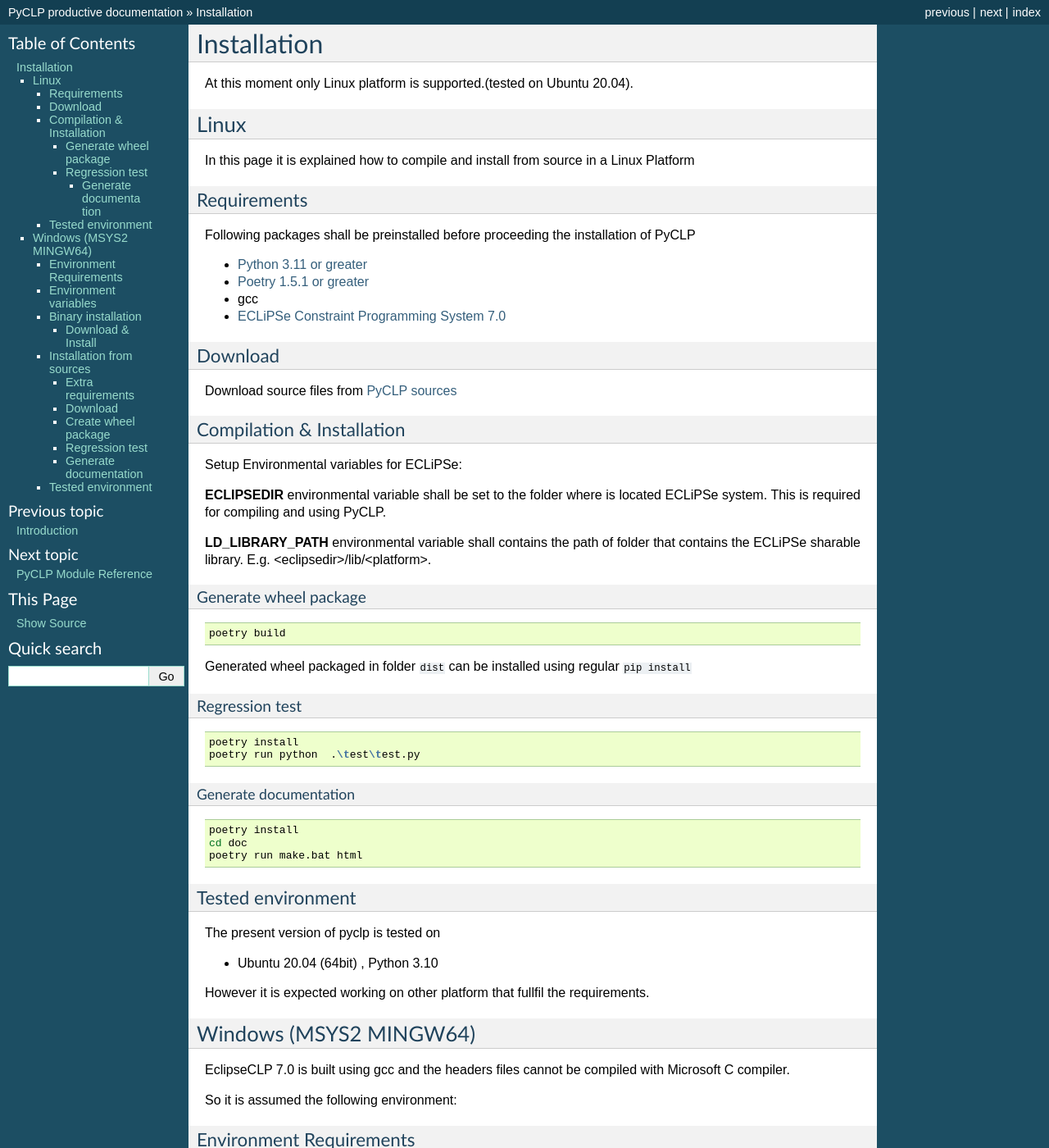
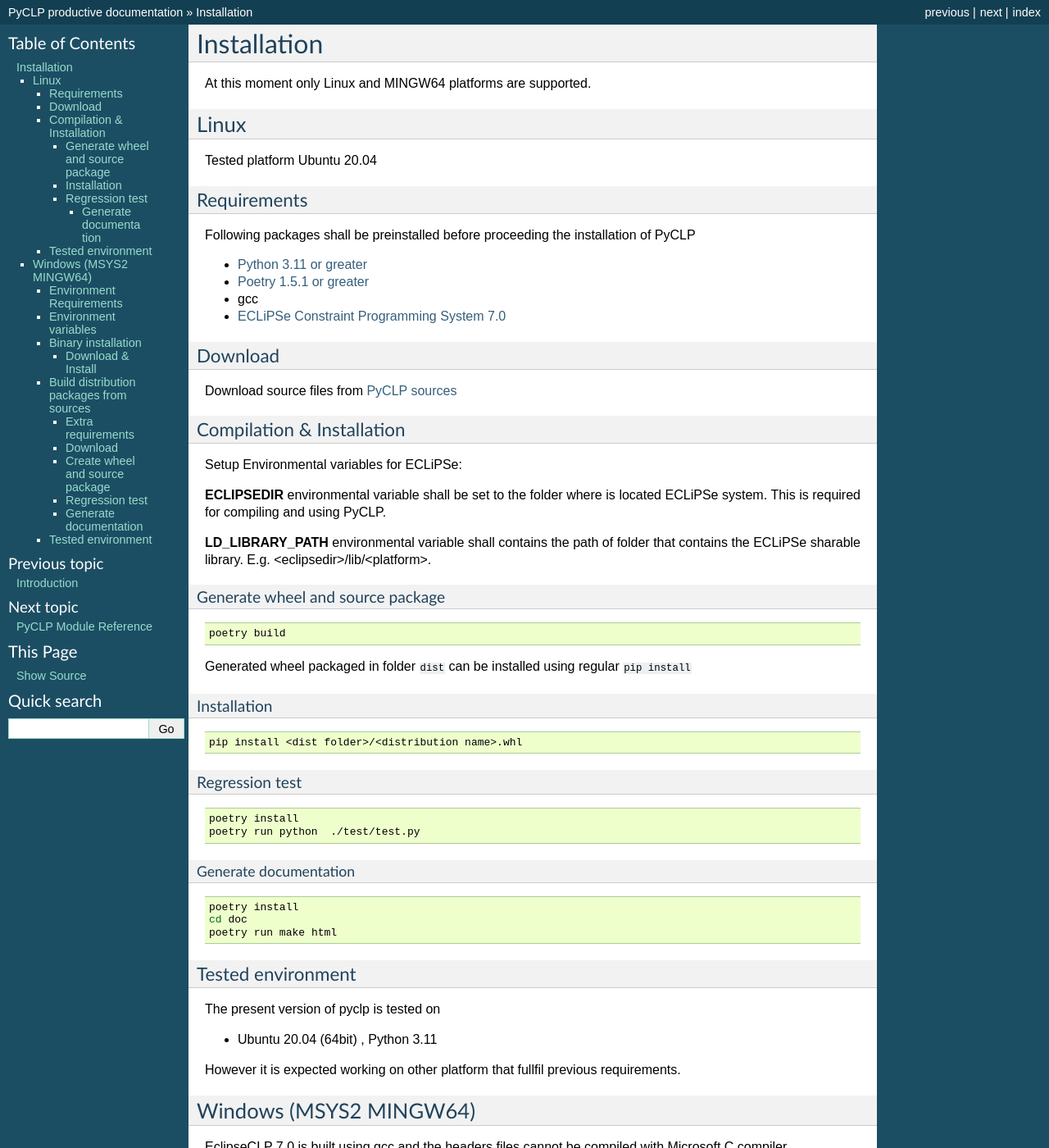
Before and after one commit to pellico/pyclp, a Sphinx documentation site: the page built from doc/installation.rst, in a window 1280 px wide and 1400 px high. Shown: the whole window at 82% size. Built offline with Sphinx 7.4.7, drawn with Linux system fonts in a browser that asks for light colours; some of the changed text lies outside the part shown.

```diff
--- a/doc/installation.rst
+++ b/doc/installation.rst
@@ -1,11 +1,11 @@
 Installation
 ############
 
-At this moment only Linux platform is supported.(tested on Ubuntu 20.04).
+At this moment only Linux and MINGW64 platforms are supported.
 
 Linux
 *****
-In this page it is explained how to compile and install from source in a Linux Platform
+Tested platform Ubuntu 20.04
 
 Requirements
 ============
@@ -33,8 +33,8 @@ the ECLiPSe sharable library. E.g. <eclipsedir>/lib/<platform>.
 
 
 
-Generate wheel package
-----------------------
+Generate wheel and source package
+---------------------------------
 
 .. code-block:: bash
 
@@ -42,13 +42,22 @@ Generate wheel package
 
 Generated wheel packaged in folder ``dist`` can be installed using regular ``pip install``
 
+
+Installation
+------------
+
+.. code-block:: bash
+
+   pip install <dist folder>/<distribution name>.whl
+
+
 Regression test
 ---------------
 
 .. code-block:: bash
 
    poetry install
-   poetry run python  .\test\test.py
+   poetry run python  ./test/test.py
 
 Generate documentation
 ^^^^^^^^^^^^^^^^^^^^^^
@@ -57,16 +66,16 @@ Generate documentation
 
    poetry install
    cd doc
-   poetry run make.bat html
+   poetry run make html
 
 Tested environment
 ==================
 
 The present version of pyclp is tested on
 
-* Ubuntu 20.04 (64bit) , Python 3.10
+* Ubuntu 20.04 (64bit) , Python 3.11
 
-However it is expected working on other platform that fullfil the requirements.
+However it is expected working on other platform that fullfil previous requirements.
 
 
 
@@ -97,10 +106,8 @@ Download & Install
 ------------------
 Download wheel package from `PyCLP binaries <https://github.com/pellico/pyclp/releases>`_ and install using ``pip install``
 
-
-
-Installation from sources
-=========================
+Build distribution packages from sources
+========================================
 
 Extra requirements
 ------------------
@@ -121,8 +128,8 @@ Download
 --------
 Download source files from `PyCLP sources <https://github.com/pellico/pyclp>`__
 
-Create wheel package
---------------------
+Create wheel and source package
+-------------------------------
 
 .. code-block:: bash
 
```
Also changed, not shown: README.txt (+4 -19 lines).
